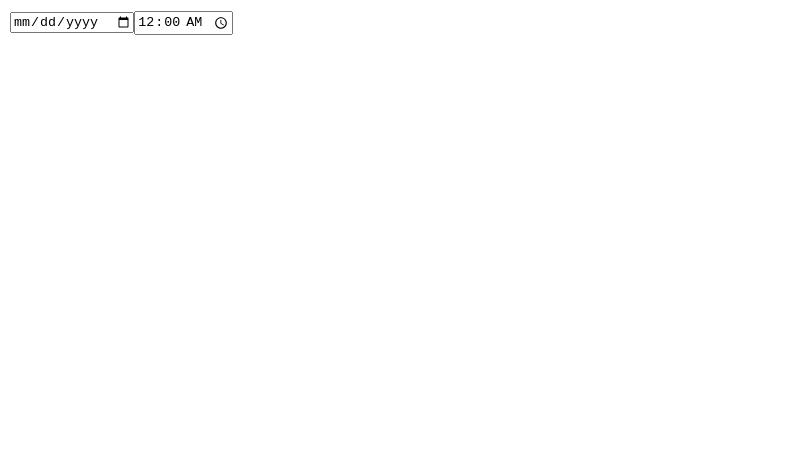
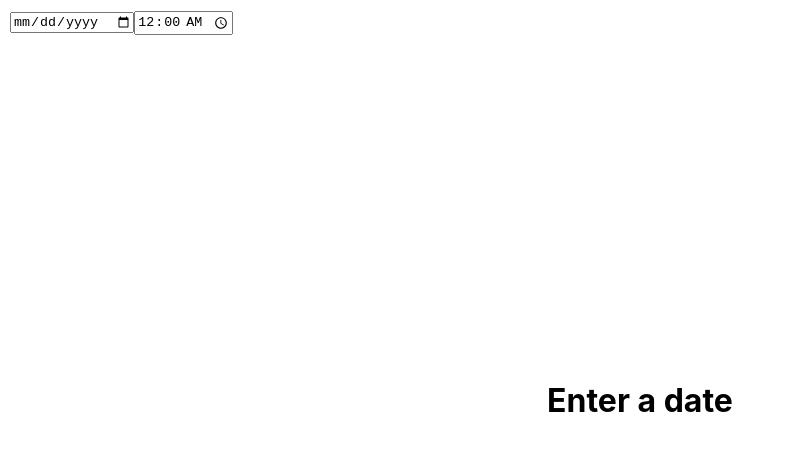
Before and after one commit to csaye/countdown-visualizer, a Next.js app: page / in a window 1280 px wide. Shown: the top 450 px of the page, without its empty margins (0-785 px from the left). Built offline with nearby package versions, Linux system fonts and the light colour scheme.

Commit message:
Fix increment flash reset.

```diff
--- a/pages/index.js
+++ b/pages/index.js
@@ -25,29 +25,6 @@ export default function Index() {
     return () => clearInterval(interval);
   }, [date, time]);
 
-  function TimeLeft() {
-    return (
-      <div className={styles.timeleft}>
-        {
-          timeLeft >= 0 ?
-          <>
-            {timeLeft > day && <>{Math.floor(timeLeft / day)}<span>d</span></>}
-            {timeLeft > hour && <>{Math.floor(timeLeft % day / hour)}<span>h</span></>}
-            {timeLeft > min && <>{Math.floor(timeLeft % day % hour / min)}<span>m</span></>}
-            {Math.floor(timeLeft % day % hour % min / sec)}<span>s</span>
-          </> :
-          <>
-            {-timeLeft > day && <>{Math.floor(-timeLeft / day)}<span>d</span></>}
-            {-timeLeft > hour && <>{Math.floor(-timeLeft % day / hour)}<span>h</span></>}
-            {-timeLeft > min && <>{Math.floor(-timeLeft % day % hour / min)}<span>m</span></>}
-            {Math.floor(-timeLeft % day % hour % min / sec)}<span>s</span>
-            <span> ago</span>
-          </>
-        }
-      </div>
-    );
-  }
-
   return (
     <div className={styles.container}>
       <div className={styles.input}>
@@ -63,9 +40,26 @@ export default function Index() {
         />
       </div>
       {
-        date &&
+        date ?
         <div className={styles.center}>
-          <TimeLeft />
+          <div className={styles.timeleft}>
+            {
+              timeLeft >= 0 ?
+              <>
+                {timeLeft > day && <>{Math.floor(timeLeft / day)}<span>d</span></>}
+                {timeLeft > hour && <>{Math.floor(timeLeft % day / hour)}<span>h</span></>}
+                {timeLeft > min && <>{Math.floor(timeLeft % day % hour / min)}<span>m</span></>}
+                {Math.floor(timeLeft % day % hour % min / sec)}<span>s</span>
+              </> :
+              <>
+                {-timeLeft > day && <>{Math.floor(-timeLeft / day)}<span>d</span></>}
+                {-timeLeft > hour && <>{Math.floor(-timeLeft % day / hour)}<span>h</span></>}
+                {-timeLeft > min && <>{Math.floor(-timeLeft % day % hour / min)}<span>m</span></>}
+                {Math.floor(-timeLeft % day % hour % min / sec)}<span>s</span>
+                <span> ago</span>
+              </>
+            }
+          </div>
           <div className={styles.below}>
             <h1>{date} {time}</h1>
             <p>{Math.floor(timeLeft / 100) * 100}ms</p>
@@ -74,7 +68,8 @@ export default function Index() {
             <p>{Math.floor(timeLeft / hour).toFixed(1)}h</p>
             <p>{(timeLeft / day).toFixed(2)}d</p>
           </div>
-        </div>
+        </div> :
+        <h1>Enter a date</h1>
       }
     </div>
   );
```
